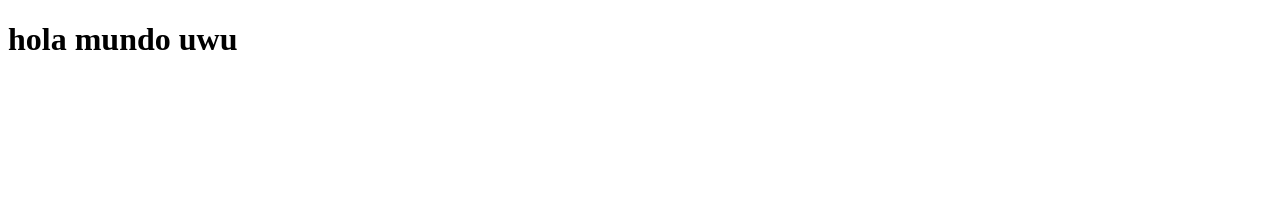
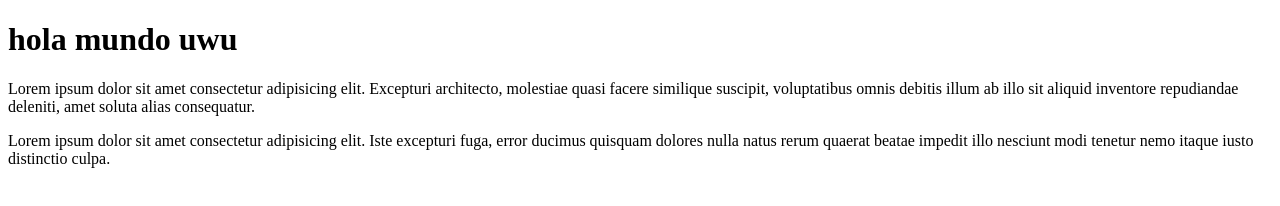
Before and after one commit to GabrielOlivas/aplicaciones-web-progresivas, a plain HTML site: page index.html in a window 1280 px wide. Drawn offline with Linux system fonts and the light colour scheme.

Commit message:
se agregaron dos parrafos a la pagina hehe

```diff
--- a/index.html
+++ b/index.html
@@ -8,5 +8,12 @@
 </head>
 <body>
     <h1> hola mundo uwu </h1>
+    <p>
+            Lorem ipsum dolor sit amet consectetur adipisicing elit. Excepturi architecto, molestiae quasi facere similique suscipit, voluptatibus omnis debitis illum ab illo sit aliquid inventore repudiandae deleniti, amet soluta alias consequatur.
+    </p>
+    <p>
+        Lorem ipsum dolor sit amet consectetur adipisicing elit. Iste excepturi fuga, error ducimus quisquam dolores nulla natus rerum quaerat beatae impedit illo nesciunt modi tenetur nemo itaque iusto distinctio culpa.
+    </p>
+
 </body>
 </html>
```
